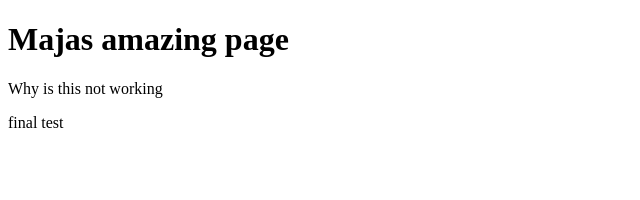
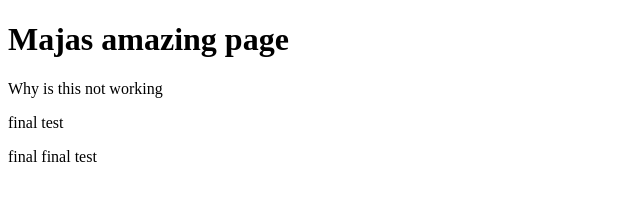
Before and after one commit to mayypanem/mayypanem.github.io, a plain HTML site: page index.html in a window 1280 px wide. Shown: the whole page, without its empty margins (0-640 px from the left). Drawn offline with Linux system fonts and the light colour scheme.

Commit message:
Update index.html

```diff
--- a/index.html
+++ b/index.html
@@ -7,5 +7,6 @@
         <h1>Majas amazing page</h1>
         <p>Why is this not working</p>
         <p>final test</p>
+        <p>final final test</p>
     </body>
 </html>
```
